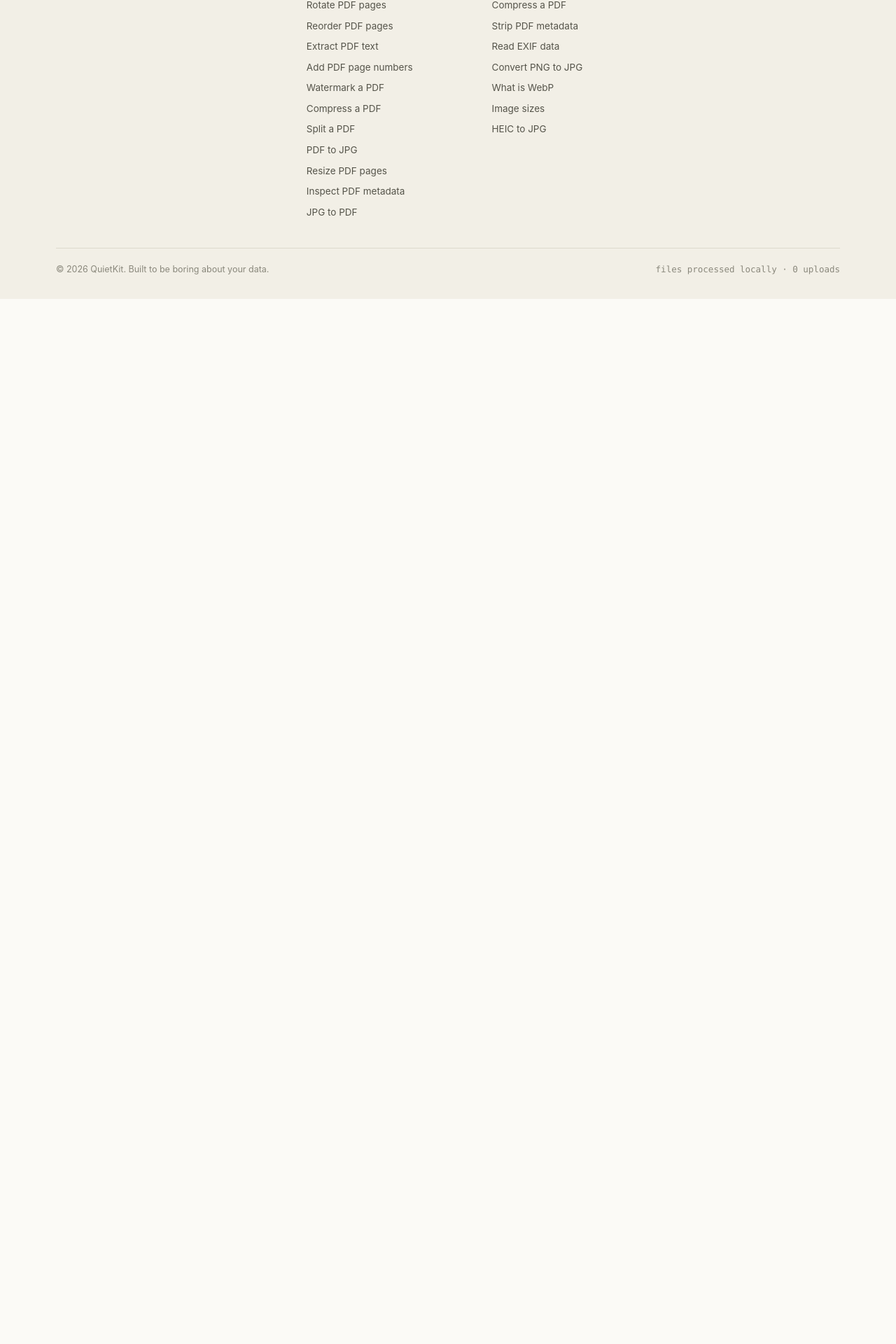
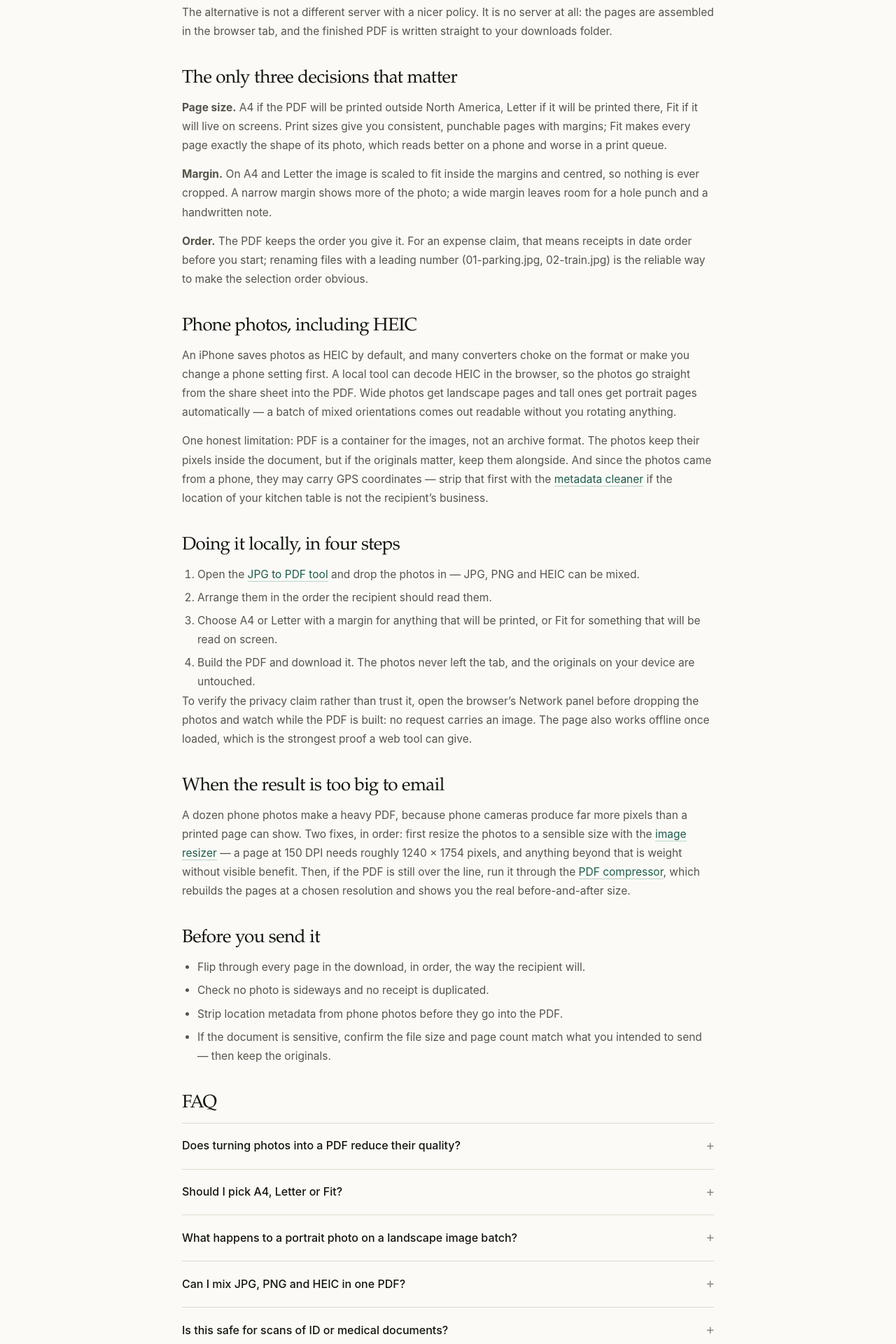
Before and after one commit to FaZheng820169/quietkit, a React (Vite) app: page /guides/jpg-to-pdf-without-upload in a window 1280 px wide. Shown: the part 739-2659 px from the top of the page at 70% size. Before the commit the page ends 1166 px from the top, so only its background shows below. Built offline with nearby package versions, Linux system fonts and the light colour scheme.

Commit message:
Add a guide on turning photos into a PDF without an upload
Covers page size and margin choices, HEIC from phones, ordering receipts, stripping location metadata first, and what to do when the result is too big to email. Linked from the tool, home, guides index and footer.

```diff
--- a/src/App.tsx
+++ b/src/App.tsx
@@ -32,6 +32,7 @@ import { PdfToJpgGuide } from './pages/guides/PdfToJpgGuide'
 import { WatermarkPdfGuide } from './pages/guides/WatermarkPdfGuide'
 import { CompressPdfGuide } from './pages/guides/CompressPdfGuide'
 import { RemovePdfMetadataGuide } from './pages/guides/RemovePdfMetadataGuide'
+import { JpgToPdfGuide } from './pages/guides/JpgToPdfGuide'
 import { ExifGuide } from './pages/guides/ExifGuide'
 import { ConvertPngToJpg } from './pages/guides/ConvertPngToJpg'
 import { WhatIsWebp } from './pages/guides/WhatIsWebp'
@@ -71,6 +72,7 @@ export default function App() {
           <Route path="/guides/watermark-pdf-without-upload" element={<WatermarkPdfGuide />} />
           <Route path="/guides/compress-pdf-without-upload" element={<CompressPdfGuide />} />
           <Route path="/guides/remove-pdf-metadata" element={<RemovePdfMetadataGuide />} />
+          <Route path="/guides/jpg-to-pdf-without-upload" element={<JpgToPdfGuide />} />
           <Route path="/guides/exif-viewer" element={<ExifGuide />} />
           <Route path="/guides/convert-png-to-jpg" element={<ConvertPngToJpg />} />
           <Route path="/guides/what-is-webp" element={<WhatIsWebp />} />
--- a/src/components/Footer.tsx
+++ b/src/components/Footer.tsx
@@ -104,6 +104,9 @@ export function Footer() {
                 <Link to="/guides/remove-pdf-metadata">Strip PDF metadata</Link>
               </li>
               <li>
+                <Link to="/guides/jpg-to-pdf-without-upload">Photos to PDF</Link>
+              </li>
+              <li>
                 <Link to="/guides/exif-viewer">Read EXIF data</Link>
               </li>
               <li>
--- a/src/content/routes.json
+++ b/src/content/routes.json
@@ -114,6 +114,11 @@
     "description": "What a PDF's property block reveals — author, company, software, dates — when it matters, and how to strip it locally without changing a single page.",
     "priority": "0.8"
   },
+  "/guides/jpg-to-pdf-without-upload": {
+    "title": "How to turn photos into a PDF without uploading them",
+    "description": "Receipts, ID scans and signed forms photographed on a phone — which page size to pick, how HEIC fits in, and how to assemble the PDF locally.",
+    "priority": "0.8"
+  },
   "/guides": {
     "title": "Guides — files, metadata and privacy",
     "description": "Practical guides on photo metadata, image compression and local PDF handling. Short, specific, and linked to a tool that does the work.",
--- a/src/pages/Home.tsx
+++ b/src/pages/Home.tsx
@@ -292,6 +292,11 @@ export function Home() {
                 body: 'The author, company and dates a PDF carries invisibly — and how to take the luggage tag off.',
               },
               {
+                to: '/guides/jpg-to-pdf-without-upload',
+                title: 'Photos into one PDF',
+                body: 'Receipts and signed forms photographed on a phone — page size, order and HEIC, handled locally.',
+              },
+              {
                 to: '/guides/exif-viewer',
                 title: 'What an EXIF viewer shows',
                 body: 'The metadata families, the risky fields, and what f-stop, ISO and focal length mean.',
--- a/src/pages/JpgToPdf.tsx
+++ b/src/pages/JpgToPdf.tsx
@@ -317,6 +317,11 @@ export function JpgToPdf() {
             <span className="panel-title">Related</span>
             <ul className="stack-sm" style={{ listStyle: 'none', margin: 0, padding: 0, fontSize: 14 }}>
               <li>
+                <Link to="/guides/jpg-to-pdf-without-upload" className="row" style={{ gap: 8 }}>
+                  <CheckIcon size={15} /> Read the full guide
+                </Link>
+              </li>
+              <li>
                 <Link to="/tools/pdf-merge" className="row" style={{ gap: 8 }}>
                   <CheckIcon size={15} /> Merge existing PDFs instead
                 </Link>
--- a/src/pages/guides/Guides.tsx
+++ b/src/pages/guides/Guides.tsx
@@ -57,6 +57,13 @@ const articles = [
     title: 'Remove metadata from a PDF',
     description:
       'Author, company, software and dates — what the property block reveals, and how to strip it without touching a page.',
+    tag: 'Documents',
+  },
+  {
+    to: '/guides/jpg-to-pdf-without-upload',
+    title: 'Turn photos into a PDF',
+    description:
+      'Receipts and ID scans photographed on a phone — page size, order and HEIC, assembled locally.',
     tag: 'Documents',
   },
   {
--- /dev/null
+++ b/src/pages/guides/JpgToPdfGuide.tsx
@@ -0,0 +1,143 @@
+import { Link } from 'react-router-dom'
+import { Article } from '../../components/Article'
+import { faqJsonLd, routeMeta, useSeo } from '../../lib/seo'
+
+const faqs = [
+  {
+    q: 'Does turning photos into a PDF reduce their quality?',
+    a: 'The images are embedded as they are — the PDF is a container, not a re-save. A photo placed on a PDF page keeps its pixels; what changes is only how large it prints on the page. If you need the untouched originals later, keep the photos themselves as well as the PDF.',
+  },
+  {
+    q: 'Should I pick A4, Letter or Fit?',
+    a: 'A4 for printing almost everywhere in the world, Letter for the US and Canada, and Fit when the PDF will be read on screen rather than printed. Fit sizes each page exactly to its image, so there are no white bars — but a mixed batch produces pages of different sizes, which looks odd in a print queue.',
+  },
+  {
+    q: 'What happens to a portrait photo on a landscape image batch?',
+    a: 'Each page is oriented to its own image: wide photos get landscape pages, tall photos get portrait ones, and every image is centred and scaled to fit inside the margins. Nothing is cropped and nothing is rotated against its will.',
+  },
+  {
+    q: 'Can I mix JPG, PNG and HEIC in one PDF?',
+    a: 'Yes. HEIC photos from an iPhone are decoded in the browser first, then all three formats are placed in the order you chose. The phone never needs to convert anything before you start.',
+  },
+  {
+    q: 'Is this safe for scans of ID or medical documents?',
+    a: 'That is precisely the case it is built for. The pages are assembled in the tab and the finished PDF goes straight to your downloads folder — no upload, no processing queue, no copy on someone else’s server. You can watch the Network panel while it runs to confirm.',
+  },
+]
+
+export function JpgToPdfGuide() {
+  useSeo({
+    ...routeMeta('/guides/jpg-to-pdf-without-upload'),
+    jsonLd: faqJsonLd(faqs),
+  })
+
+  return (
+    <Article
+      eyebrow="Guide · Documents"
+      title="Turn photos into a PDF without uploading them"
+      lede="Receipts for an expense claim, scanned documents for a visa application, a signed form photographed on a phone — “JPG to PDF” is how paper enters email. The photos are usually the last thing you should hand to a stranger’s server."
+      updated="26 October 2026"
+      toolTo="/tools/jpg-to-pdf"
+      toolLabel="Combine images into a PDF in your browser"
+    >
+      <h2>Why this task is more sensitive than it looks</h2>
+      <p>
+        People reach for “JPG to PDF” when paper has to become an attachment: a passport photo for
+        an application, a signed contract photographed at a kitchen table, a stack of receipts at
+        month end. These are identity documents and financial records. The popular converters upload
+        them by default, because that is how their servers are built — your photos pass through
+        infrastructure you cannot see, under a retention policy you have not read.
+      </p>
+      <p>
+        The alternative is not a different server with a nicer policy. It is no server at all: the
+        pages are assembled in the browser tab, and the finished PDF is written straight to your
+        downloads folder.
+      </p>
+
+      <h2>The only three decisions that matter</h2>
+      <p>
+        <strong>Page size.</strong> A4 if the PDF will be printed outside North America, Letter if
+        it will be printed there, Fit if it will live on screens. Print sizes give you consistent,
+        punchable pages with margins; Fit makes every page exactly the shape of its photo, which
+        reads better on a phone and worse in a print queue.
+      </p>
+      <p>
+        <strong>Margin.</strong> On A4 and Letter the image is scaled to fit inside the margins and
+        centred, so nothing is ever cropped. A narrow margin shows more of the photo; a wide margin
+        leaves room for a hole punch and a handwritten note.
+      </p>
+      <p>
+        <strong>Order.</strong> The PDF keeps the order you give it. For an expense claim, that
+        means receipts in date order before you start; renaming files with a leading number
+        (01-parking.jpg, 02-train.jpg) is the reliable way to make the selection order obvious.
+      </p>
+
+      <h2>Phone photos, including HEIC</h2>
+      <p>
+        An iPhone saves photos as HEIC by default, and many converters choke on the format or make
+        you change a phone setting first. A local tool can decode HEIC in the browser, so the photos
+        go straight from the share sheet into the PDF. Wide photos get landscape pages and tall ones
+        get portrait pages automatically — a batch of mixed orientations comes out readable without
+        you rotating anything.
+      </p>
+      <p>
+        One honest limitation: PDF is a container for the images, not an archive format. The photos
+        keep their pixels inside the document, but if the originals matter, keep them alongside.
+        And since the photos came from a phone, they may carry GPS coordinates — strip that first
+        with the <Link to="/tools/metadata-cleaner">metadata cleaner</Link> if the location of your
+        kitchen table is not the recipient’s business.
+      </p>
+
+      <h2>Doing it locally, in four steps</h2>
+      <ol>
+        <li>
+          Open the <Link to="/tools/jpg-to-pdf">JPG to PDF tool</Link> and drop the photos in —
+          JPG, PNG and HEIC can be mixed.
+        </li>
+        <li>Arrange them in the order the recipient should read them.</li>
+        <li>
+          Choose A4 or Letter with a margin for anything that will be printed, or Fit for something
+          that will be read on screen.
+        </li>
+        <li>
+          Build the PDF and download it. The photos never left the tab, and the originals on your
+          device are untouched.
+        </li>
+      </ol>
+      <p>
+        To verify the privacy claim rather than trust it, open the browser’s Network panel before
+        dropping the photos and watch while the PDF is built: no request carries an image. The page
+        also works offline once loaded, which is the strongest proof a web tool can give.
+      </p>
+
+      <h2>When the result is too big to email</h2>
+      <p>
+        A dozen phone photos make a heavy PDF, because phone cameras produce far more pixels than a
+        printed page can show. Two fixes, in order: first resize the photos to a sensible size with
+        the <Link to="/tools/image-resizer">image resizer</Link> — a page at 150 DPI needs roughly
+        1240 × 1754 pixels, and anything beyond that is weight without visible benefit. Then, if the
+        PDF is still over the line, run it through the{' '}
+        <Link to="/tools/pdf-compress">PDF compressor</Link>, which rebuilds the pages at a chosen
+        resolution and shows you the real before-and-after size.
+      </p>
+
+      <h2>Before you send it</h2>
+      <ul>
+        <li>Flip through every page in the download, in order, the way the recipient will.</li>
+        <li>Check no photo is sideways and no receipt is duplicated.</li>
+        <li>Strip location metadata from phone photos before they go into the PDF.</li>
+        <li>If the document is sensitive, confirm the file size and page count match what you intended to send — then keep the originals.</li>
+      </ul>
+
+      <h2>FAQ</h2>
+      <div className="faq">
+        {faqs.map((item) => (
+          <details key={item.q}>
+            <summary>{item.q}</summary>
+            <div className="faq-body">{item.a}</div>
+          </details>
+        ))}
+      </div>
+    </Article>
+  )
+}
```
